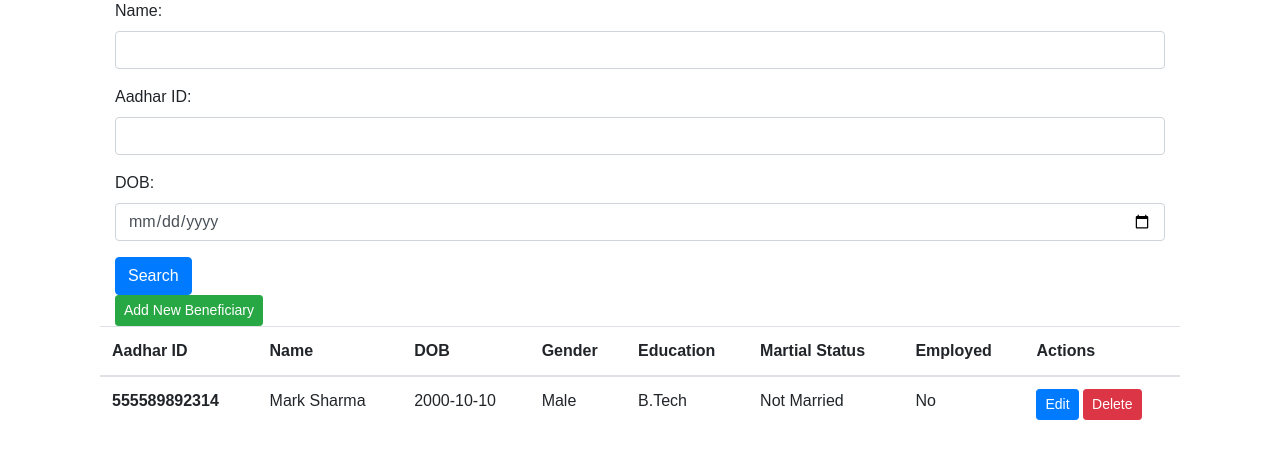
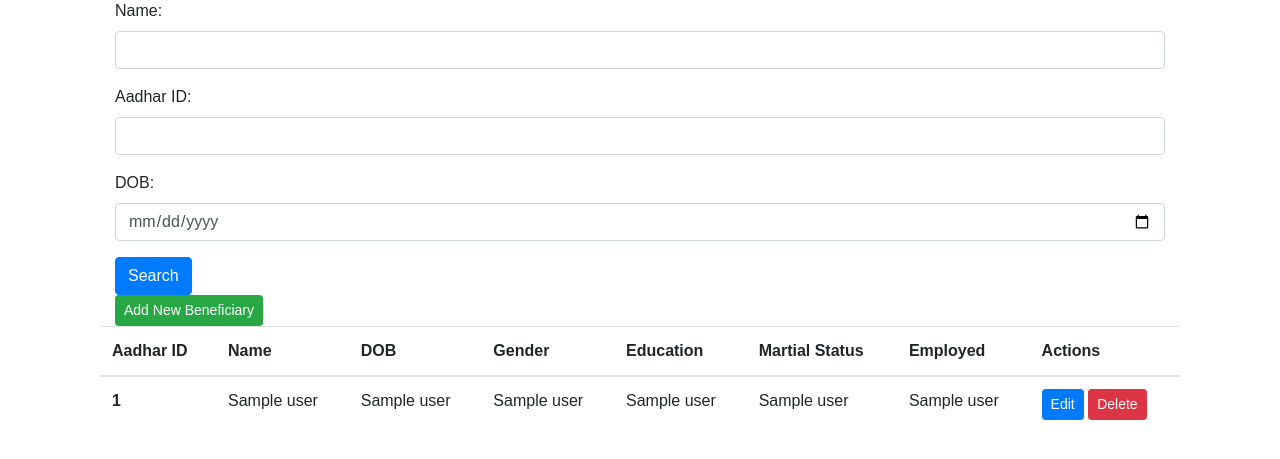
Before and after one commit to chirag-25/Neev-webapplication, a Flask app: template app/templates/admin/user.html in a window 1280 px wide. Shown: the part 57-516 px from the top of the page. Run offline with Flask 2, Linux system fonts and the light colour scheme; the template is opened without the code that fills it: most values are stand-ins (such as "Sample title", 1, 10 or a date in 2020); some libraries are stand-ins or nearby versions.

Commit message:
Rendered table on page

```diff
--- a/app/app.py
+++ b/app/app.py
@@ -1,6 +1,18 @@
-from flask import Flask, render_template, request
+from flask import Flask, render_template, request, redirect, url_for
+from flask_mysqldb import MySQL
+import yaml
 
 app=Flask(__name__)
+
+# Configure the database
+db = yaml.load(open('db.yaml'), Loader=yaml.Loader)
+app.config['MYSQL_HOST'] = db['mysql_host']
+app.config['MYSQL_USER'] = db['mysql_user']
+app.config['MYSQL_PASSWORD'] = db['mysql_password']
+app.config['MYSQL_DB'] = db['mysql_db']
+
+mysql = MySQL(app)
+print("This is my db", mysql)
 
 @app.route("/")
 def home():
@@ -19,16 +31,59 @@ def admin():
 
 @app.route("/admin/user",methods=['POST','GET'])
 def user():
+    cur = mysql.connection.cursor()
+    resultValue = cur.execute("SELECT * FROM Beneficiary")
+    if (resultValue > 0):
+        userDetails = cur.fetchall()
+    # print("this is result value", resultValue)
     if(request.method=='POST'):
-        print(request.json)
+
+        # print("userdetails", userDetails)
+
+        print("REQUEST", request.json)
         form_data=request.json
+        print("form data is", form_data)
+
         if(form_data['signal']=='search'):
             print("this is search query")
         elif(form_data['signal']=='editUser'):
             print("this is edit query")
         elif(form_data['signal']=='addUser'):
+            print("ADD DATA")
+            # return redirect(url_for('admin/user.html'))
             print("add new data")
-    return render_template('admin/user.html')
+    return render_template('admin/user.html', userDetails=userDetails)
+    # return render_template('admin/user.html')
 
+### Add new user
+@app.route("/",methods=['POST'])
+def insert():
+    if (request.method == 'POST'):
+        aadhar = request.form['aadhar']
+
+        name = request.form['name']
+        print(name)
+        dob = request.form['dob']
+        education = request.form['education']
+        martial = request.form['martial']
+        gender = request.form['gender']
+        employed = request.form['employed']
+
+        print(dob)
+        print(education)
+        print(martial)
+        print(gender)
+
+        print(employed)
+        # print("here", aadhar)
+        cur = mysql.connection.cursor()
+
+        query = "INSERT INTO Beneficiary (aadhar_id, name, date_of_birth, gender, marital_status, education, employed) VALUES (%s %s %s %s %s %s %s)"
+        # cur.execute(, (aadhar, name, dob, education, maritalstatus,  gender, employment_status) )
+        cur.execute(query, (aadhar, name, dob, gender, martial, education, employed))
+        mysql.connection.commit()
+        cur.close()
+        # return redirect('/admin/user.html')
+    return render_template('admin/user')
 if __name__=='__main__':
     app.run(debug=True)
--- /dev/null
+++ b/app/db.yaml
@@ -0,0 +1,5 @@
+mysql_host: 'localhost'
+mysql_user: 'root'
+# Enter your password in field below
+mysql_password: 'rriikkyy'
+mysql_db: 'Neev3'
--- a/app/templates/admin/user.html
+++ b/app/templates/admin/user.html
@@ -7,7 +7,7 @@
     <form name="searchForm">
       <input type="hidden" name="signal" value="search">
       <div class="form-group">
-            <label for="name" >Name:</label>
+        <label for="name">Name:</label>
         <input type="text" class="form-control" id="name" name="name">
       </div>
       <div class="form-group">
@@ -18,16 +18,18 @@
         <label for="dob">DOB:</label>
         <input type="date" class="form-control" id="dob" name="dob">
       </div>
-          <button type="submit"  class="btn btn-primary" onclick="" value="">Search</button>
+      <button type="submit" class="btn btn-primary" onclick="" value="">Search</button>
     </form>
 
   </div>
 
   <div class="container">
-        <button type="button" class="btn btn-success btn-sm" data-toggle="modal" data-target="#addModal" onclick="">Add New Beneficiary</button>
+    <button type="button" class="btn btn-success btn-sm" data-toggle="modal" data-target="#addModal" onclick="">Add New
+      Beneficiary</button>
 
   </div>
 
+  <!-- Rendering Table -->
   <table class="table">
 
     <thead>
@@ -44,26 +46,33 @@
     </thead>
     <!-- dummy data -->
     <tbody>
+      {% for user in userDetails %}
+      <!-- print(userDetails) -->
       <tr>
-      <th scope="row" headers="aadhar">555589892314</th>
-      <td  headers="name">Mark Sharma</td>
-      <td  headers="dob">2000-10-10</td>
-      <td headers="gender">Male</td>
-      <td headers="education">B.Tech</td>
-      <td headers="martial">Not Married</td>
-      <td headers="employed">No</td>
+
+        <th scope="row" headers="aadhar">{{user[0]}}</th>
+        <td headers="name">{{user[1]}}</td>
+        <td headers="dob">{{user[2]}}</td>
+        <td headers="gender">{{user[3]}}</td>
+        <td headers="education">{{user[5]}}</td>
+        <td headers="martial">{{user[4]}}</td>
+        <td headers="employed">{{user[7]}}</td>
         <td>
-        <button type="button" class="btn btn-primary btn-sm" data-toggle="modal" data-target="#editModal" onclick="addUserToForm(this)">Edit</button>
-        <button type="button" class="btn btn-danger btn-sm" data-toggle="modal" data-target="#deleteModal">Delete</button>
+          <button type="button" class="btn btn-primary btn-sm" data-toggle="modal" data-target="#editModal"
+            onclick="addUserToForm(this)">Edit</button>
+          <button type="button" class="btn btn-danger btn-sm" data-toggle="modal"
+            data-target="#deleteModal">Delete</button>
         </td>
       </tr>
+      {% endfor %}
 
     </tbody>
   </table>
 
 
   <!-- edit modal  -->
-<div class="modal fade" id="editModal" tabindex="-1" role="dialog" aria-labelledby="editModalLabel" aria-hidden="true">
+  <div class="modal fade" id="editModal" tabindex="-1" role="dialog" aria-labelledby="editModalLabel"
+    aria-hidden="true">
     <div class="modal-dialog" role="document">
       <div class="modal-content">
         <div class="modal-header">
@@ -75,7 +84,7 @@
         <div class="modal-body">
           <form name="editedDetails">
 
-            <input type="hidden"  value="editUser" name="signal">
+            <input type="hidden" value="editUser" name="signal">
             <div class="form-group">
               <label for="name">Name</label>
               <input type="text" class="form-control" id="name" name="name">
@@ -147,7 +156,7 @@
           </button>
         </div>
         <div class="modal-body">
-        <form name="addDetails">
+          <form name="addDetails" action="{{url_for("insert")}}" method="POST">
             <input type="hidden" name="search" value="addUser">
 
             <div class="form-group">
@@ -212,7 +221,8 @@
 
   <!-- delete modal  -->
 
-<div class="modal fade" id="deleteModal" tabindex="-1" role="dialog" aria-labelledby="deleteModalLabel" aria-hidden="true">
+  <div class="modal fade" id="deleteModal" tabindex="-1" role="dialog" aria-labelledby="deleteModalLabel"
+    aria-hidden="true">
     <div class="modal-dialog" role="document">
       <div class="modal-content">
         <div class="modal-header">
@@ -235,28 +245,31 @@
 
 </div>
 <script>
-function addUserToForm(e)
-{
+  function addUserToForm(e) {
+    console.log("Here1")
+    console.log(e.parentNode.parentNode);
+    console.log("Here2")
+    let p = e.parentNode.parentNode;
+    let name = p.querySelector("td[headers='name']").innerHTML;
+    let aadhar = p.querySelector('th[headers="aadhar"]').innerHTML;
+    let dob = p.querySelector('td[headers="dob"]').innerHTML;
+    let education = p.querySelector('td[headers="education"]').innerHTML;
+    let martial = p.querySelector('td[headers="martial"]').innerHTML;
+    let gender = p.querySelector('td[headers="gender"]').innerHTML;
+    let employed = p.querySelector('td[headers="employed"]').innerHTML;
+    console.log("here3")
+    console.log(name, aadhar, dob, education, martial, gender);
+    console.log("here4")
+    let form = document.querySelector("form[name='editedDetails']");
 
-    console.log(e.parentNode.parentNode);
-    let p=e.parentNode.parentNode;
-    let name=p.querySelector("td[headers='name']").innerHTML;
-    let aadhar=p.querySelector('th[headers="aadhar"]').innerHTML;
-    let dob=p.querySelector('td[headers="dob"]').innerHTML;
-    let education=p.querySelector('td[headers="education"]').innerHTML;
-    let martial=p.querySelector('td[headers="martial"]').innerHTML;
-    let gender=p.querySelector('td[headers="gender"]').innerHTML;
-    let employed=p.querySelector('td[headers="employed"]').innerHTML;
-    console.log(name,aadhar,dob,education,martial,gender);
-    let form=document.querySelector("form[name='editedDetails']");
 
-    form.querySelector("input[name='name']").value=name;
-    form.querySelector("input[name='aadhar']").value=aadhar;
-    form.querySelector("input[name='dob']").value=dob;
-    form.querySelector("input[name='education']").value=education;
-    form.querySelector("select[name='martial']").value=martial;
-    form.querySelector("select[name='gender']").value=gender;
-    form.querySelector("select[name='employed']").value=employed;
+    form.querySelector("input[name='name']").value = name;
+    form.querySelector("input[name='aadhar']").value = aadhar;
+    form.querySelector("input[name='dob']").value = dob;
+    form.querySelector("input[name='education']").value = education;
+    form.querySelector("select[name='martial']").value = martial;
+    form.querySelector("select[name='gender']").value = gender;
+    form.querySelector("select[name='employed']").value = employed;
   }
 
 // function postData(e)
```
Lines whose indentation alone changed are shown as unchanged.
